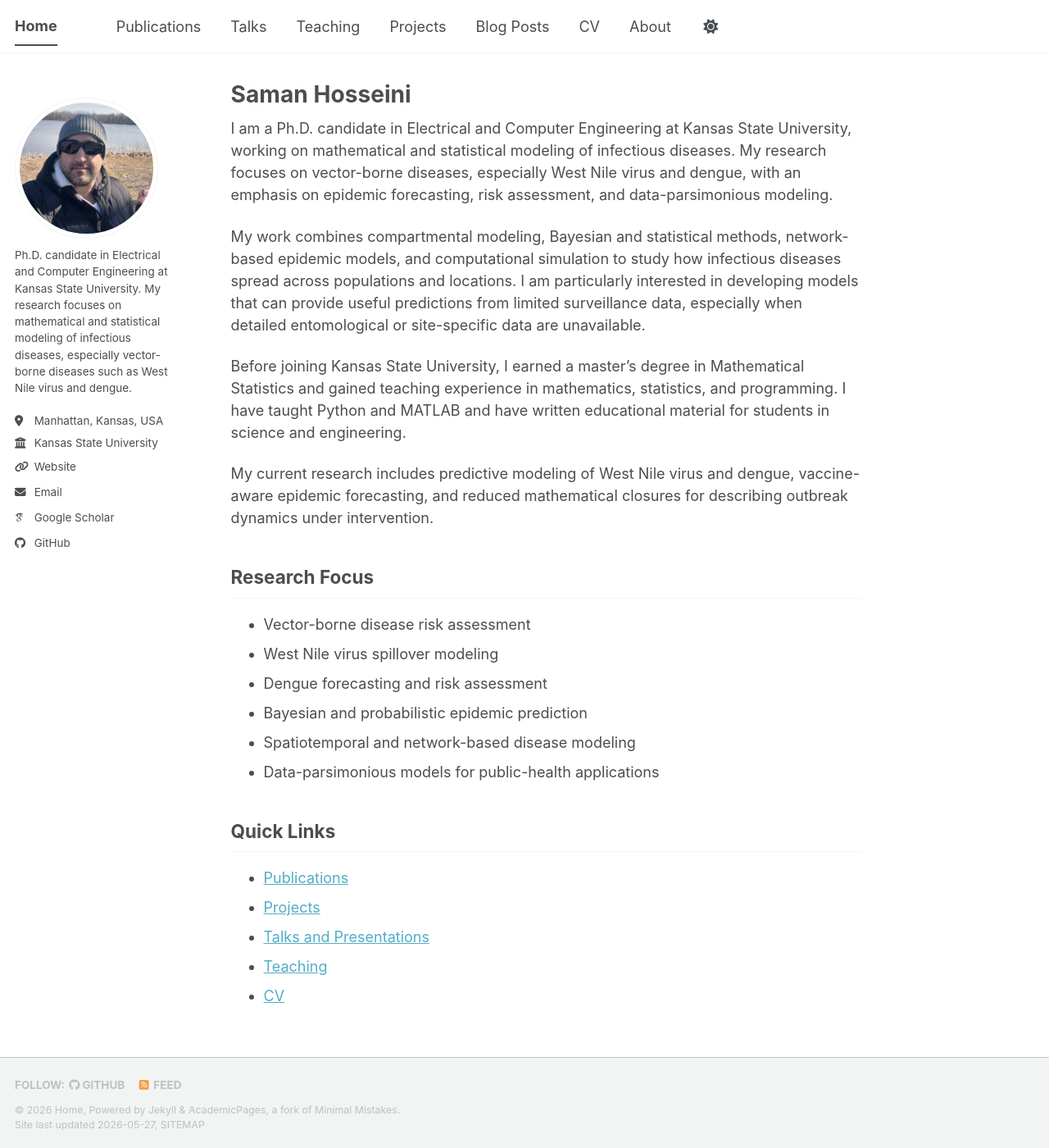
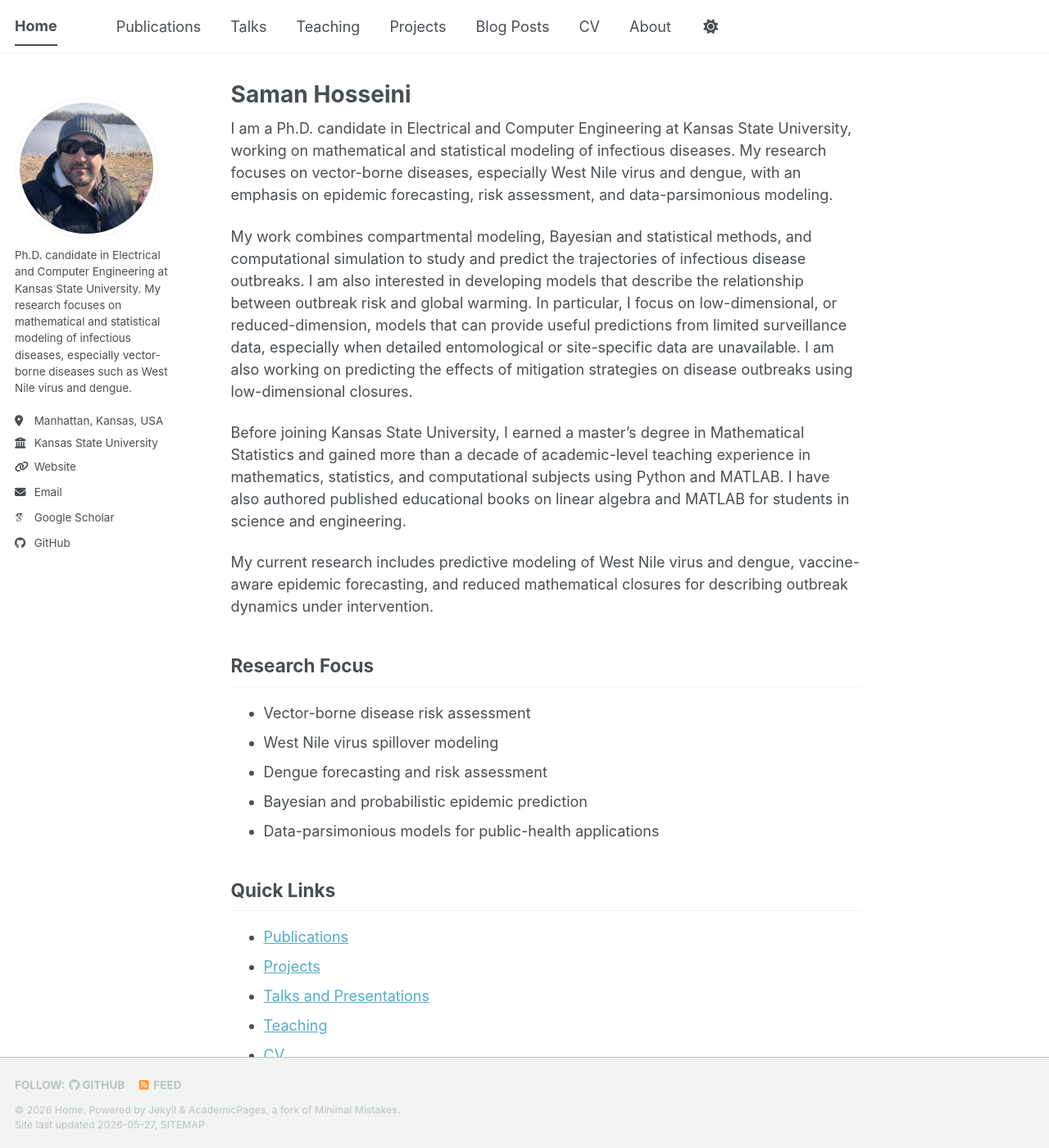
Before and after one commit to Saman-Hoss/Saman-Hoss.github.io, a Jekyll site: the page built from _pages/Home.md, in a window 1280 px wide and 1400 px high. Shown: the whole window at 82% size. Built offline with Jekyll 4.4.1, drawn with Linux system fonts in a browser that asks for light colours; some web fonts are replaced; a script bundle is joined from its source files by our own code; library files that are not in the unit come from our copies.

Commit message:
Update Home.md

```diff
--- a/_pages/Home.md
+++ b/_pages/Home.md
@@ -9,9 +9,9 @@ redirect_from:
 
 I am a Ph.D. candidate in Electrical and Computer Engineering at Kansas State University, working on mathematical and statistical modeling of infectious diseases. My research focuses on vector-borne diseases, especially West Nile virus and dengue, with an emphasis on epidemic forecasting, risk assessment, and data-parsimonious modeling.
 
-My work combines compartmental modeling, Bayesian and statistical methods, network-based epidemic models, and computational simulation to study how infectious diseases spread across populations and locations. I am particularly interested in developing models that can provide useful predictions from limited surveillance data, especially when detailed entomological or site-specific data are unavailable.
+My work combines compartmental modeling, Bayesian and statistical methods, and computational simulation to study and predict the trajectories of infectious disease outbreaks. I am also interested in developing models that describe the relationship between outbreak risk and global warming. In particular, I focus on low-dimensional, or reduced-dimension, models that can provide useful predictions from limited surveillance data, especially when detailed entomological or site-specific data are unavailable. I am also working on predicting the effects of mitigation strategies on disease outbreaks using low-dimensional closures.
 
-Before joining Kansas State University, I earned a master’s degree in Mathematical Statistics and gained teaching experience in mathematics, statistics, and programming. I have taught Python and MATLAB and have written educational material for students in science and engineering.
+Before joining Kansas State University, I earned a master’s degree in Mathematical Statistics and gained more than a decade of academic-level teaching experience in mathematics, statistics, and computational subjects using Python and MATLAB. I have also authored published educational books on linear algebra and MATLAB for students in science and engineering.
 
 My current research includes predictive modeling of West Nile virus and dengue, vaccine-aware epidemic forecasting, and reduced mathematical closures for describing outbreak dynamics under intervention.
 
@@ -21,7 +21,6 @@ My current research includes predictive modeling of West Nile virus and dengue,
 - West Nile virus spillover modeling
 - Dengue forecasting and risk assessment
 - Bayesian and probabilistic epidemic prediction
-- Spatiotemporal and network-based disease modeling
 - Data-parsimonious models for public-health applications
 
 ## Quick Links
```
